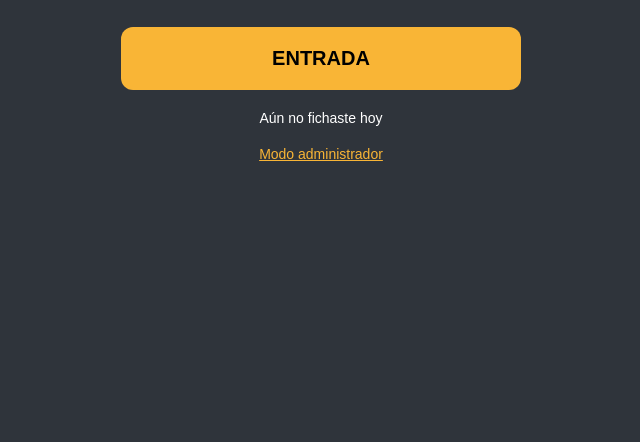
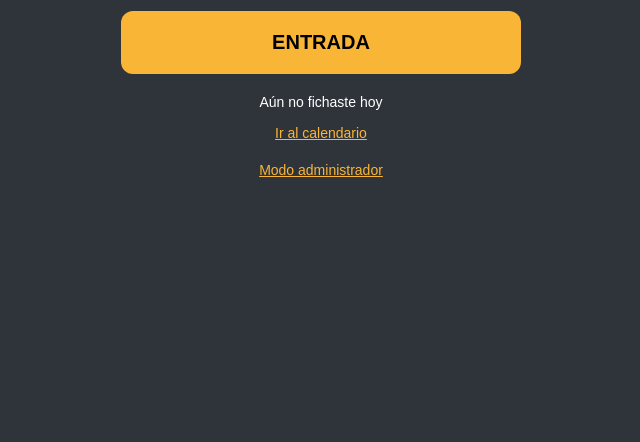
Before and after one commit to camperezbuho/Buho-rrhh, a plain HTML site: page index.html in a window 1280 px wide. Shown: the part 358-800 px from the top of the page, without its empty margins (319-959 px from the left). Drawn offline with Linux system fonts and the light colour scheme.

Commit message:
Update index.html

```diff
--- a/index.html
+++ b/index.html
@@ -20,6 +20,9 @@
     <div class="log">
       <p id="status">Aún no fichaste hoy</p>
     </div>
+<a href="./calendario.html" class="admin-link">
+  Ir al calendario
+</a>
 
     <!-- Acceso admin (UNO SOLO) -->
     <p id="adminAccess" class="admin-link">Modo administrador</p>
```
